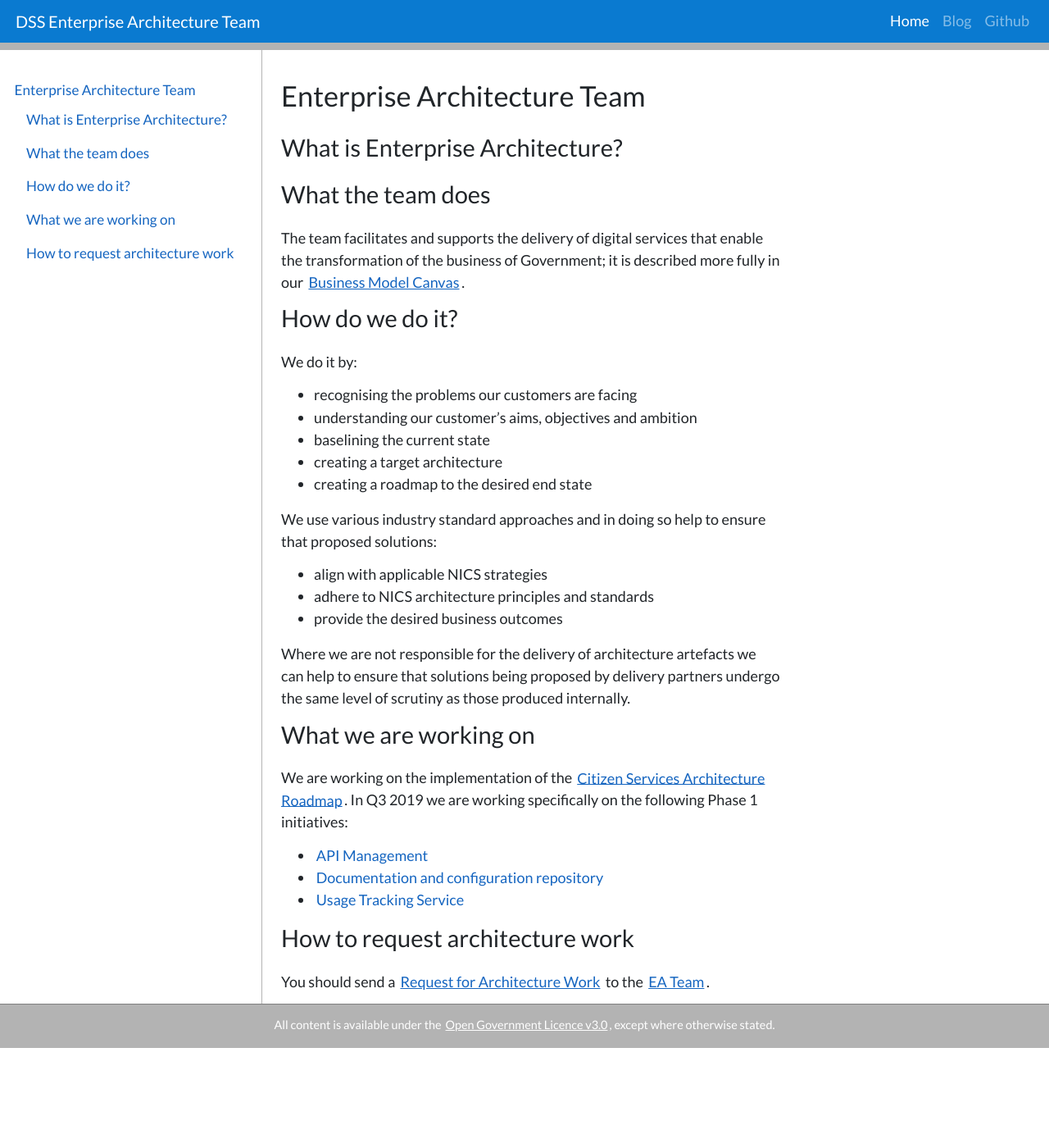
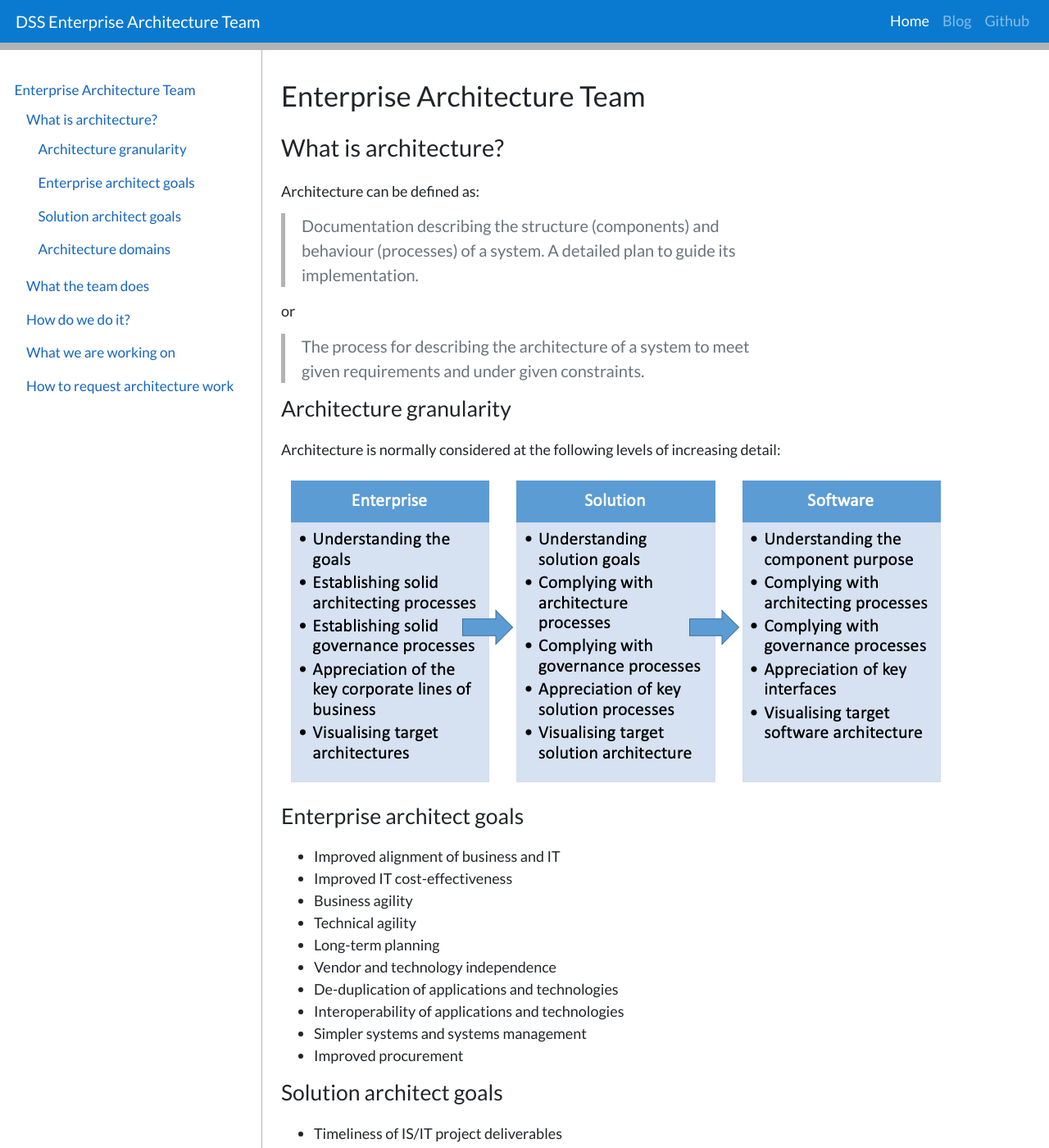
Before and after one commit to dof-dss/ea-team, a Jekyll site: the page built from docs/index.md, in a window 1280 px wide and 1400 px high. Shown: the whole window at 82% size. Built offline with Jekyll 4.4.1, drawn with Linux system fonts in a browser that asks for light colours; some of the changed text lies outside the part shown.

Commit message:
Add architecture description and fix blockquote

```diff
--- a/docs/_config.yml
+++ b/docs/_config.yml
@@ -1,7 +1,3 @@
 name: EA Team, Digital Shared Services
-markdown: kramdown
-kramdown:
-  parse_block_html: true
 sass:
-  style: compact
   sass_dir: css
--- a/docs/css/custom/_typography.scss
+++ b/docs/css/custom/_typography.scss
@@ -119,3 +119,10 @@ hr {
     }
   }
 }
+
+
+blockquote {
+  border-left: .25em solid $dss-grey;
+  color: #6a737d;
+  padding: 0 1em;
+}
--- a/docs/index.md
+++ b/docs/index.md
@@ -6,7 +6,62 @@ type: page
 
 # Enterprise Architecture Team
 
-## What is Enterprise Architecture?
+## What is architecture?
+
+Architecture can be defined as:
+
+> Documentation describing the structure (components) and behaviour (processes) of a system. A detailed plan to guide its implementation.
+{:class="blockquote"}
+
+or
+
+> The process for describing the architecture of a system to meet given requirements and under given constraints.
+{:class="blockquote"}
+
+### Architecture granularity
+
+Architecture is normally considered at the following levels of increasing detail:
+
+![picture of architecture granularity](images/architecture-granularity.png)
+
+### Enterprise architect goals
+
+- Improved alignment of business and IT
+- Improved IT cost-effectiveness
+- Business agility
+- Technical agility
+- Long-term planning
+- Vendor and technology independence
+- De-duplication of applications and technologies
+- Interoperability of applications and technologies
+- Simpler systems and systems management
+- Improved procurement
+
+### Solution architect goals
+
+- Timeliness of IS/IT project deliverables
+- Cost of IS/IT project deliverables
+- Quality of IS/IT project deliverables
+- Solution-level risk identification and mitigation
+- Application integration and integrity
+- Conformance to non-functional and audit requirements
+- Conformance to principles, standards and legislation
+- Effective interaction between managers and technologists
+- Governance of detailed design to architecture principles and standards
+
+### Architecture domains
+
+Architecture consists of four primary domains:
+
+{:class="table table-striped table-bordered"}
+| Name | Description |
+| --- | --- |
+| Business  | Functions, capabilities, processes and people |
+| Data | Information, data, storage and movement |
+| Applications | Application functionality, structure and behaviour |
+| Technology   | Application functionality, structure and behaviour of technology platform |
+
+**Security Architecture** is increasingly being recognised as a domain in its own right also.
 
 ## What the team does
 The team facilitates and supports the delivery of digital services that enable the transformation of the business of Government; it is described more fully in our [Business Model Canvas](business-model-canvas).
```
Also changed, not shown: docs/images/architecture-granularity.png (added).
